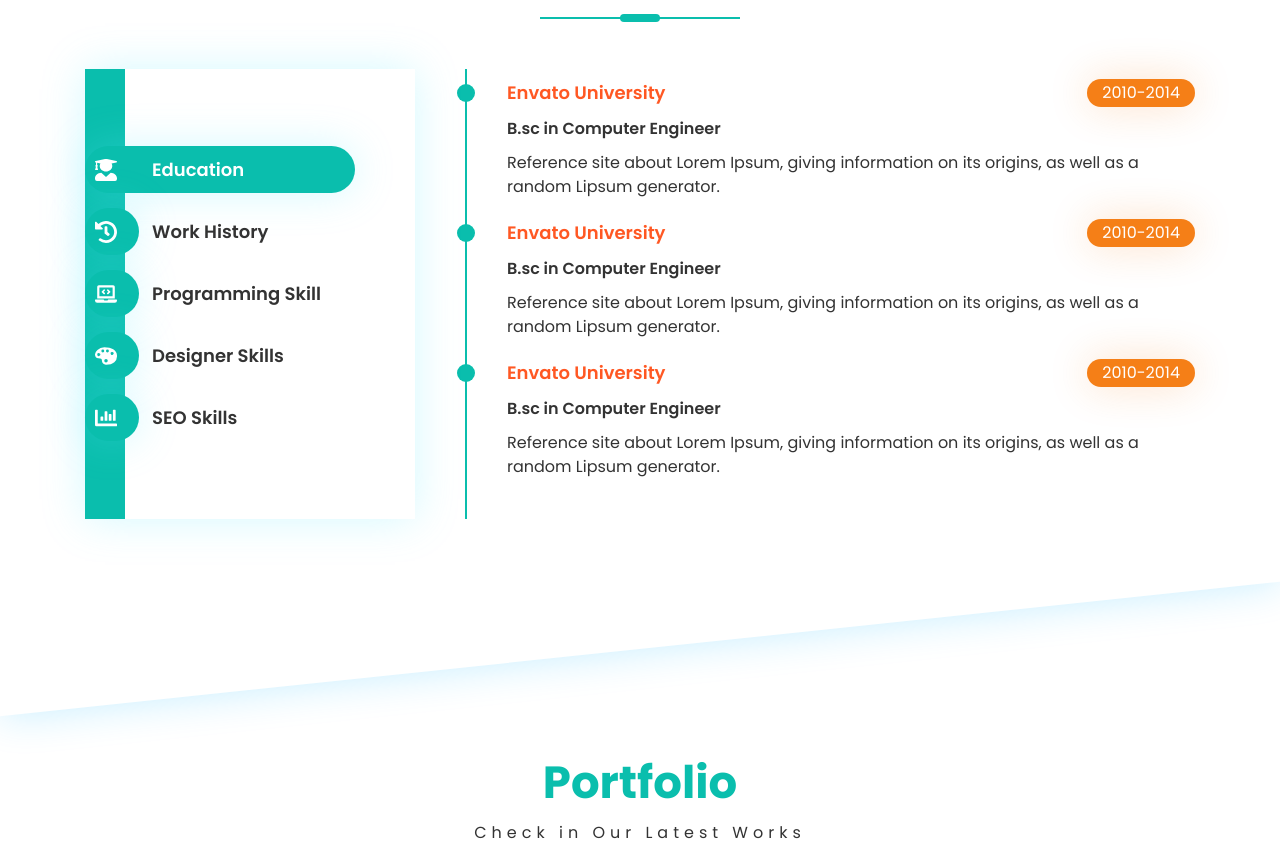
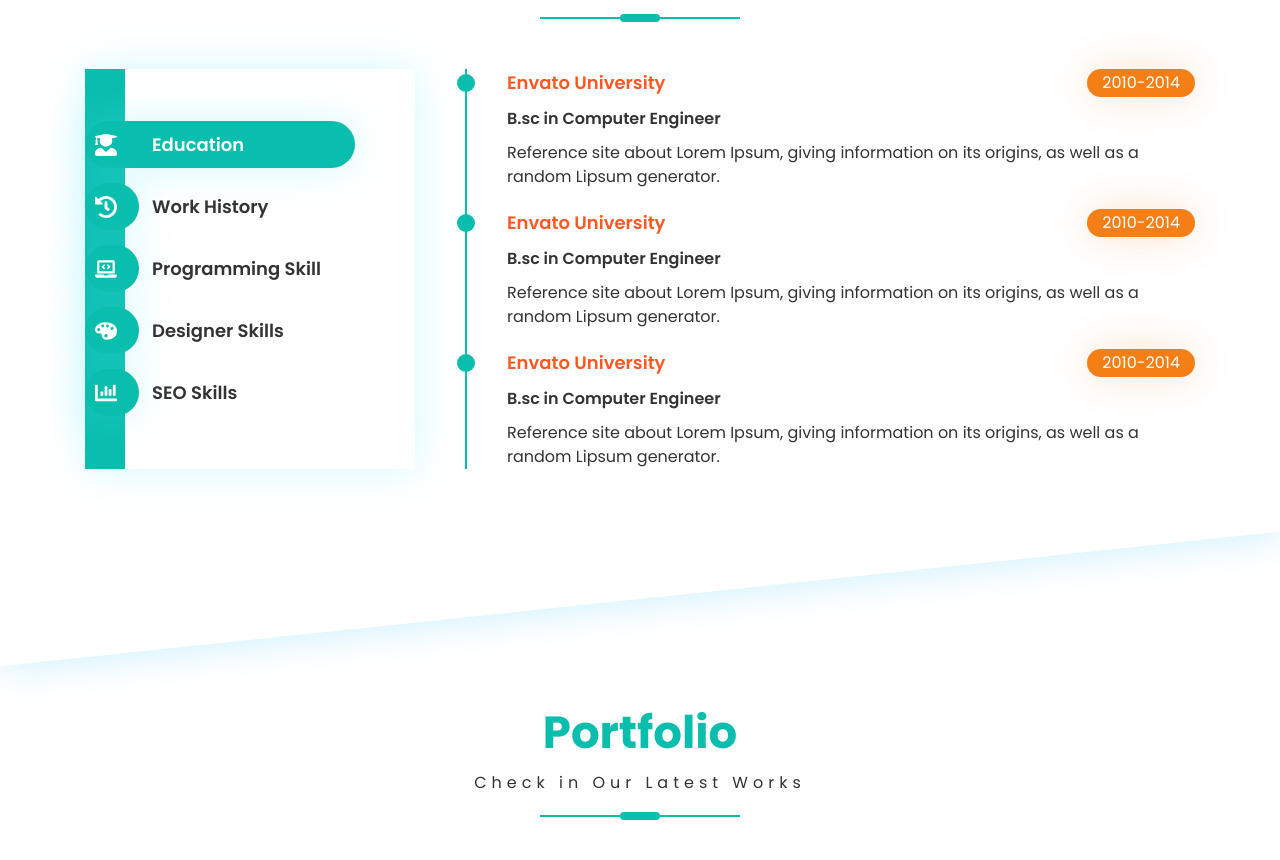
Before and after one commit to TiXOBiT/personal-landing, a plain HTML site: page index.html in a window 1280 px wide. Shown: the part 3121-3981 px from the top of the page. Drawn offline with Linux system fonts and the light colour scheme.

Commit message:
Update app.css

```diff
--- a/styles/app.css
+++ b/styles/app.css
@@ -510,14 +510,12 @@ body{
 .resume-content{
     border-left: 0.2rem solid var(--primary-color);
     padding-left: 4rem;
-    padding-top: 1rem;
     height: 0;
     overflow: hidden;
     opacity: 0;
     transition: all 0.2s ease-in;
 }
 .resume-content--show{
-    height: 100%;
     overflow: visible;
     opacity: 1;
     min-height: 40rem;
```
